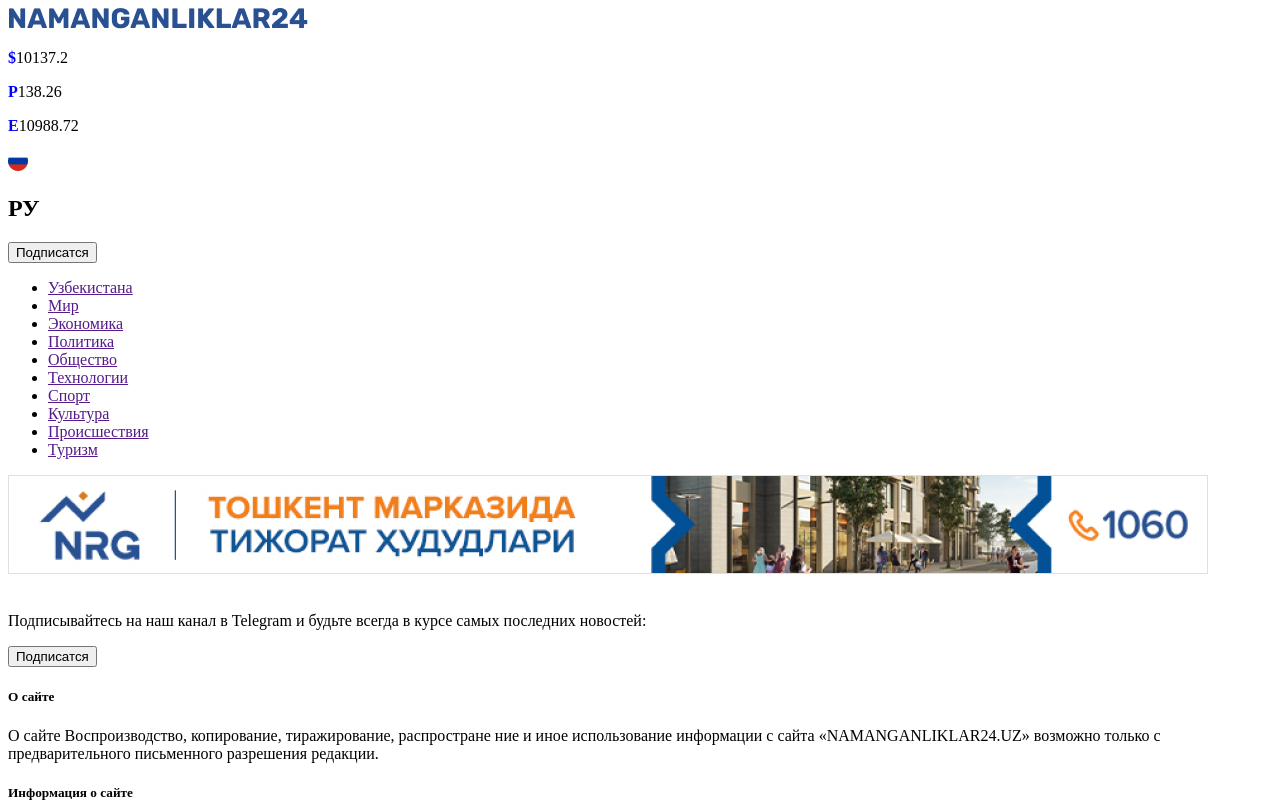
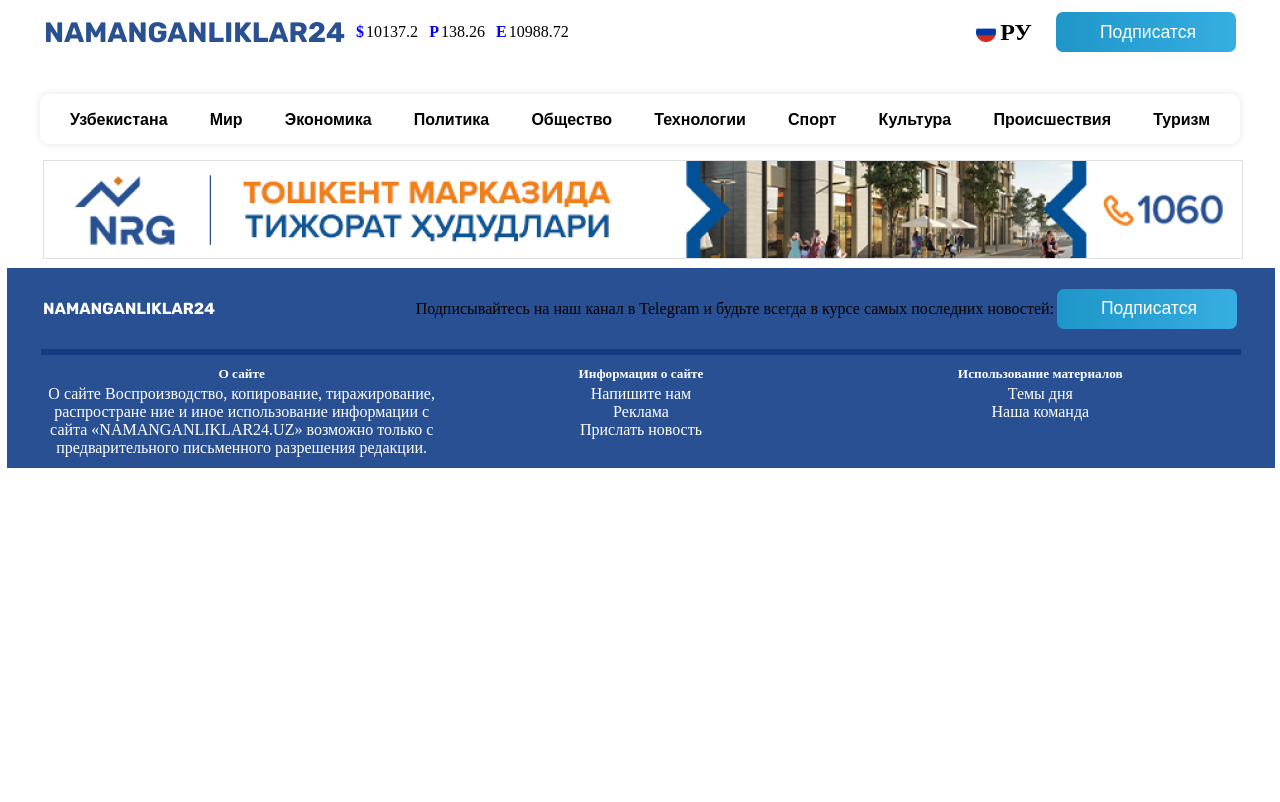
Before and after one commit to Yakubov-Abdurashid/sturdy-journey, a React (Vite) app in the folder my-app/: page / in a window 1280 px wide. Shown: the top 802 px of the page. Built offline with nearby package versions, Linux system fonts and the light colour scheme.

Commit message:
salomsdsddsdsd

```diff
--- a/my-app/src/App.css
+++ b/my-app/src/App.css
@@ -0,0 +1,106 @@
+*{
+    margin: 1px;
+    padding: 1px;
+    box-sizing: border-box;
+}
+
+.header1{
+    width: 1200px;
+    margin: auto;
+    display: flex;
+    align-items: center;
+    justify-content: space-between;
+
+}
+.bosh{
+    display: flex;
+    align-items: center;
+    gap: 1%;
+}
+.bosh1{
+    width: 290px;
+
+    display: flex;
+    align-items: center;
+    justify-content: space-between;
+}
+.btn1{
+    border-radius: 7px;
+    background: linear-gradient(to right, #1E96C8,#37AEE2);
+    width: 180px;
+    height: 40px;
+    border: none;
+    font-size: 1.1em;
+    color: white;
+    cursor: pointer;
+}
+.ti{
+    display: flex;
+    align-items: center;
+    cursor: pointer;
+}
+ul{
+
+    width: 1150px;
+    height: 50px;
+    justify-content: space-between;
+   display: flex;
+   margin: auto;
+    list-style: none;
+    align-items: center;
+}
+.header2{
+    width: 1200px;
+    margin: auto;
+  margin-top: 3%;
+    height: 50px;
+    border-radius: 9px;
+    box-shadow: 0px 0px 7px 1px rgba(0, 0, 0, 0.082);
+
+}
+
+a{
+    color: black;
+    font-weight: 900;
+font-family: sans-serif;
+    text-decoration: none;
+}
+a:active{
+    color: #1E96C8;
+}
+.header3{
+    width: 1200px;
+    margin: auto;
+margin-top: 1%;
+
+}
+footer{
+    width: 100%;
+    height: 200px;
+    background-color: #295093;
+}
+.foa{
+    width: 1200px;
+    display: flex;height: 80px;
+    align-items: center;
+    margin: auto;
+   justify-content: space-between;
+   box-shadow: 0px 6px 0px 0px  #133C82;
+}
+.ku{
+
+    display: flex;align-items: center;gap: 0%;
+}
+.lal{
+    display: flex;
+    width: 1200px;
+    margin: auto;
+    align-items: start;
+    justify-content: space-between;
+    text-align: center;
+    margin-top: 1%;
+    color: white;
+}
+.mul{
+    width: 400px;
+}
```
